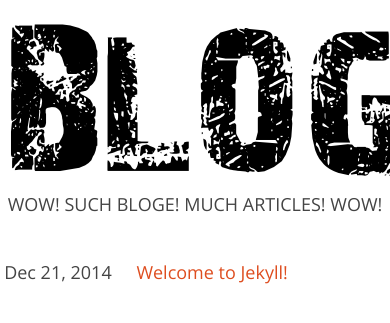
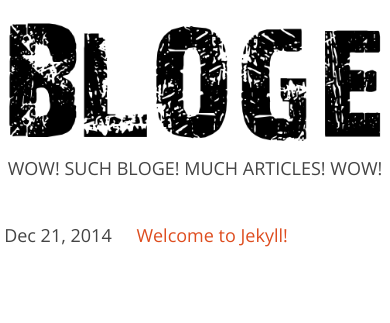
Before and after one commit to schfkt/schfkt.github.io, a Jekyll site: the page built from index.html, in a window 390 px wide. Shown: the top 323 px of the page. Built offline with Jekyll 4.4.1, drawn with Linux system fonts in a browser that asks for light colours.

Commit message:
Responsive image in the title

```diff
--- a/_sass/_custom.scss
+++ b/_sass/_custom.scss
@@ -6,6 +6,9 @@ header {
     img {
       display: block;
       margin: 0 auto 10px;
+      width: 100%;
+      max-width: 494px;
+      height: auto;
     }
   }
 }
```
